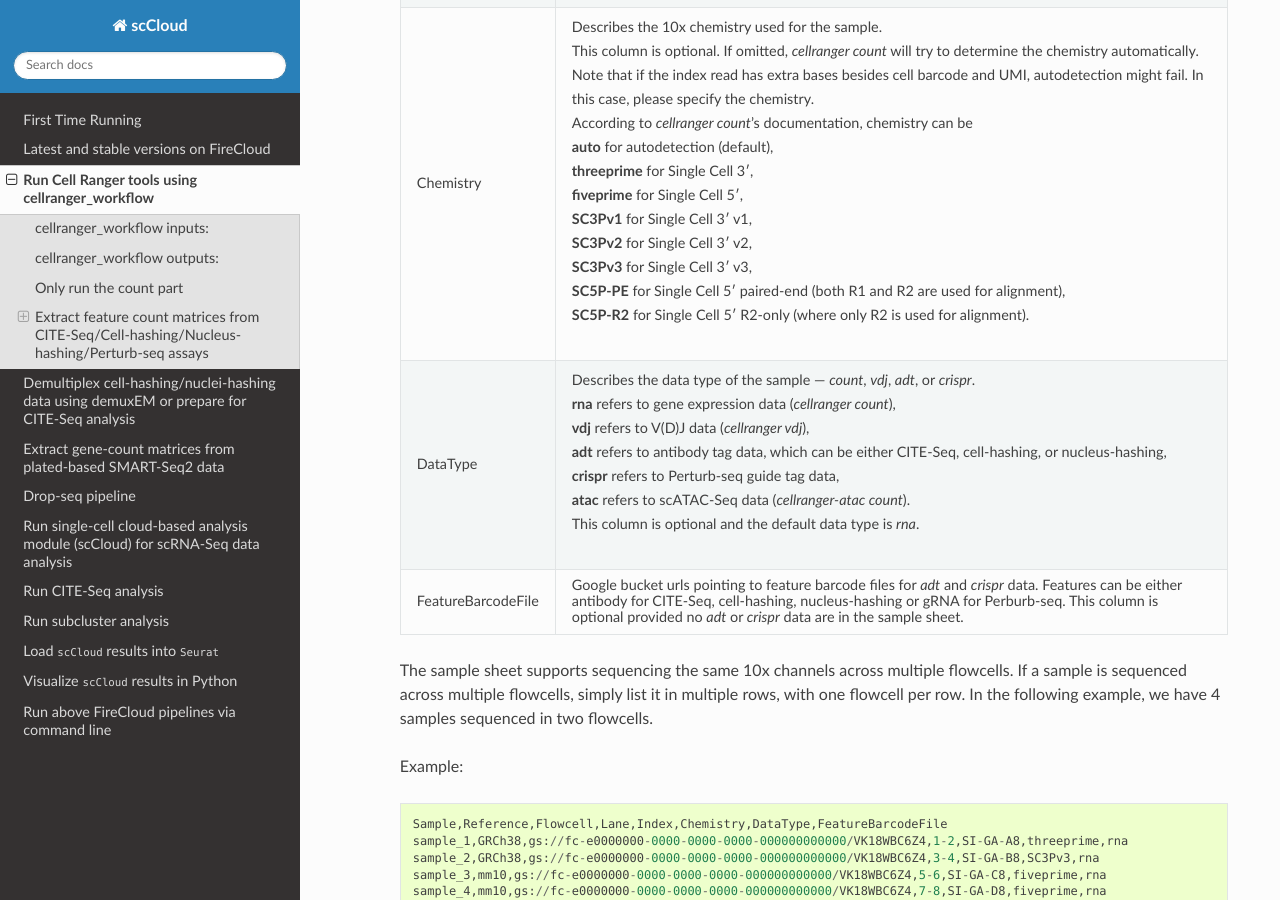
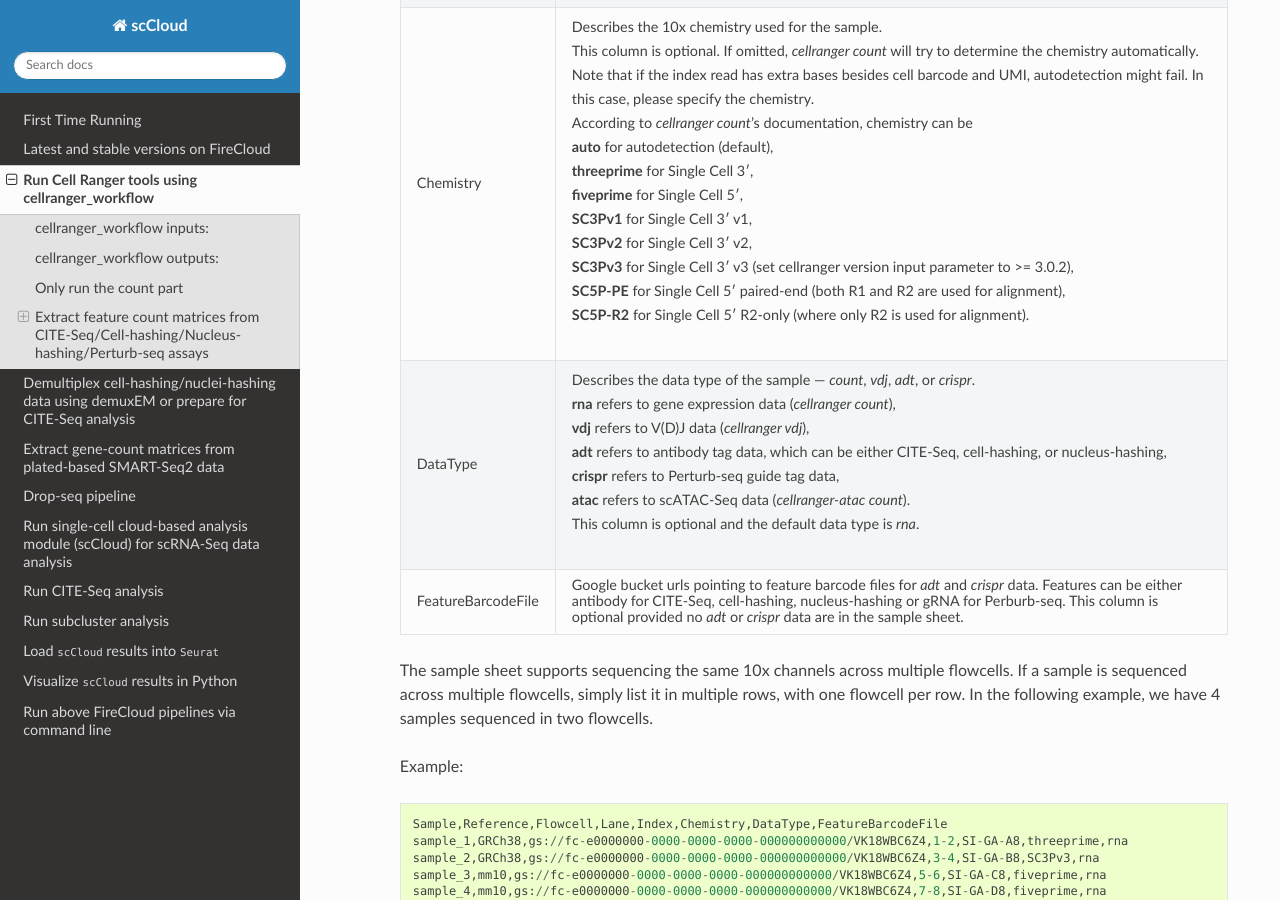
Before and after one commit to lilab-bcb/cumulus, a Sphinx documentation site: the page built from docs/cellranger.rst, in a window 1280 px wide and 900 px high, scrolled down 1959 px. Built offline with Sphinx 7.4.7 and the Read the Docs theme 2.0.0, drawn with Linux system fonts in a browser that asks for light colours.

Commit message:
added note about setting cellranger version for SC3Pv3 chemistry

```diff
--- a/docs/cellranger.rst
+++ b/docs/cellranger.rst
@@ -81,7 +81,7 @@ Follow the steps below to run CellRanger mkfastq/count/vdj on FireCloud.
 			| **fiveprime** for Single Cell 5′,
 			| **SC3Pv1** for Single Cell 3′ v1,
 			| **SC3Pv2** for Single Cell 3′ v2,
-			| **SC3Pv3** for Single Cell 3′ v3,
+			| **SC3Pv3** for Single Cell 3′ v3 (set cellranger version input parameter to >= 3.0.2),
 			| **SC5P-PE** for Single Cell 5′ paired-end (both R1 and R2 are used for alignment),
 			| **SC5P-R2** for Single Cell 5′ R2-only (where only R2 is used for alignment).
 		* - DataType
```
